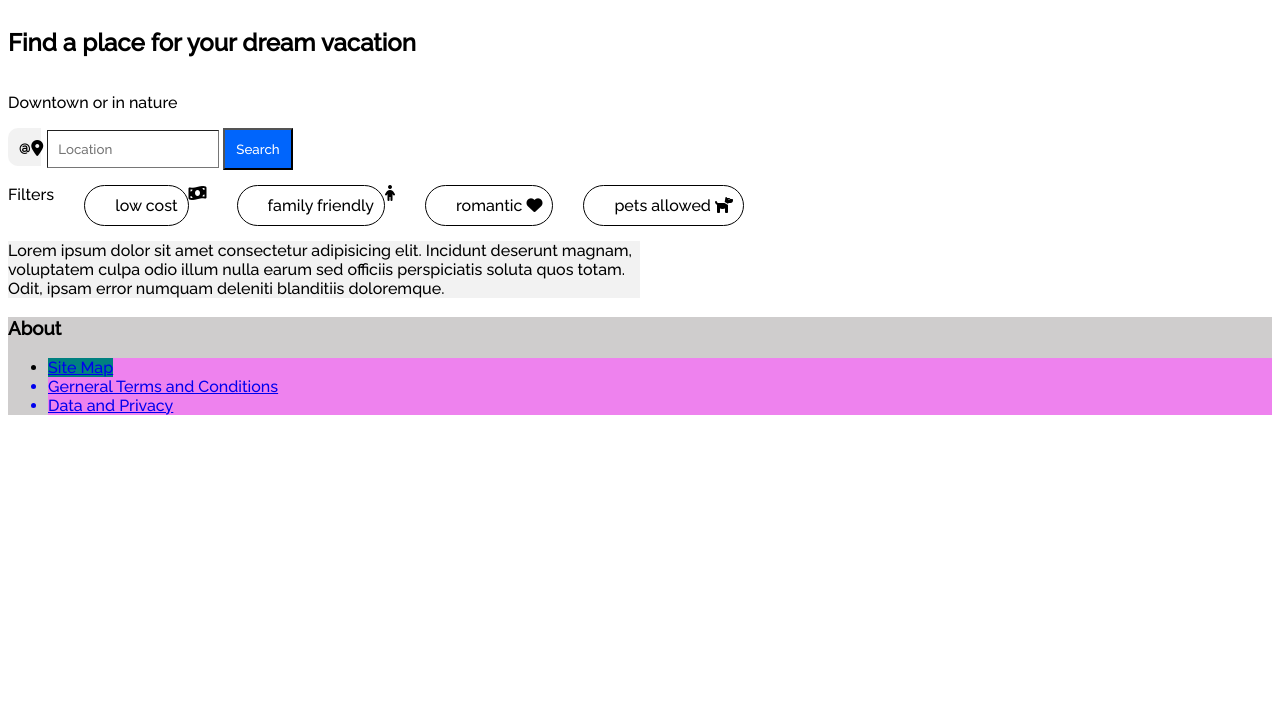
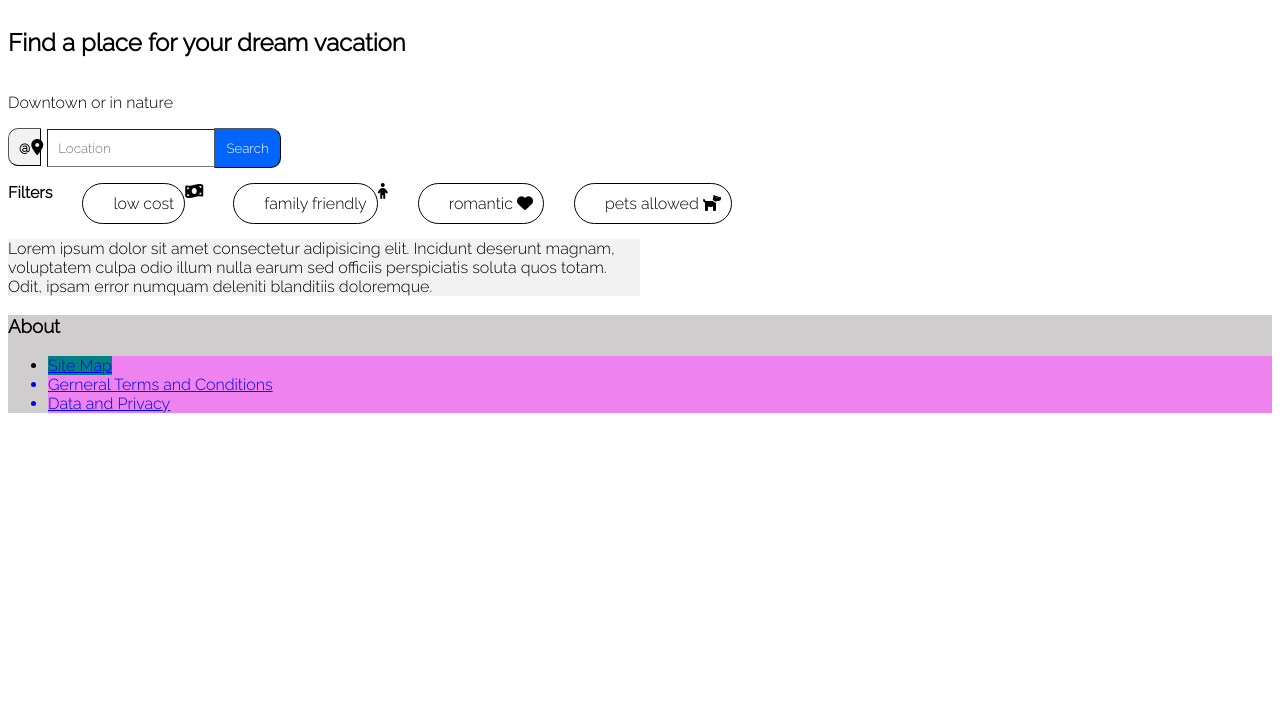
Before and after one commit to lynnetteanne/Reservia, a plain HTML site: page index.html in a window 1280 px wide. Shown: the part 90-800 px from the top of the page. Drawn offline with Linux system fonts and the light colour scheme.

Commit message:
accepted changes

```diff
--- a/index.html
+++ b/index.html
@@ -4,7 +4,6 @@
 <head>
 
   <link rel="stylesheet" href="style.css">
-<<<<<<< HEAD
   <link rel="stylesheet" href="https://cdn.jsdelivr.net/npm/@fortawesome/fontawesome-free@5.15.4/css/fontawesome.min.css" integrity="sha384-jLKHWM3JRmfMU0A5x5AkjWkw/EYfGUAGagvnfryNV3F9VqM98XiIH7VBGVoxVSc7" crossorigin="anonymous">"
   <link rel="preconnect" href="https://fonts.googleapis.com">
   <link rel="preconnect" href="https://fonts.gstatic.com" crossorigin>
@@ -12,11 +11,6 @@
   <link href="https://fonts.googleapis.com/css2?family=Raleway:wght@300&display=swap" rel="stylesheet">
 
 
-=======
-  <link rel="preconnect" href="https://fonts.gstatic.com">
-  <link href="https://fonts.googleapis.com/css2?family=Raleway:wght@500&display=swap" rel="stylesheet">
-  <script src="https://kit.fontawesome.com/fc0d19f6a3.js" crossorigin="anonymous"></script>
->>>>>>> 3253d40c75a6e1842383ba879c11f8937d3dadc0
 </head>
 
 
--- a/style.css
+++ b/style.css
@@ -22,10 +22,7 @@ nav li {
 nav li a{
   text-decoration: none;
   color: black;
-<<<<<<< HEAD
   font-family: 'Raleway', sans-serif;
-=======
->>>>>>> 3253d40c75a6e1842383ba879c11f8937d3dadc0
   padding-top: 15px;
 }
 
@@ -47,15 +44,11 @@ h2 {
 
 #downtown {
   padding: -30px 0 0 0;
-<<<<<<< HEAD
   font-family: 'Raleway', sans-serif;
-=======
->>>>>>> 3253d40c75a6e1842383ba879c11f8937d3dadc0
 }
 
 #mylocation {
   background-color: #F2F2F2;
-<<<<<<< HEAD
   border-width: 1px;
   border-radius: 10px 0px 0px 10px;
   float:inline-start;
@@ -63,12 +56,6 @@ h2 {
   margin-right: -10px;
   font-family: 'Raleway', sans-serif;
   font-weight: bold;
-=======
-  border-radius: 10px 0px 0px 10px;
-  float:inline-start;
-  padding: 11px;
-  border-style: none;
->>>>>>> 3253d40c75a6e1842383ba879c11f8937d3dadc0
 }
 
 #location {
@@ -80,15 +67,11 @@ h2 {
 
 #submit {
   background-color: #0065FC;
-<<<<<<< HEAD
   border-width: 1px;;
-=======
->>>>>>> 3253d40c75a6e1842383ba879c11f8937d3dadc0
   border-radius: 0px 10px 10px 0px;
   padding: 11px;
   display:inline-block;
   color: white;
-<<<<<<< HEAD
   margin-left: -10px;
   font-family: 'Raleway', sans-serif;
 }
@@ -99,10 +82,6 @@ h2 {
   flex-basis: 1;
   margin-top: 15px;
 }
-=======
-  margin-left: -4px;
-  border-style: none;
->>>>>>> 3253d40c75a6e1842383ba879c11f8937d3dadc0
 
 .title {
   font-family: 'Raleway', sans-serif;
```
